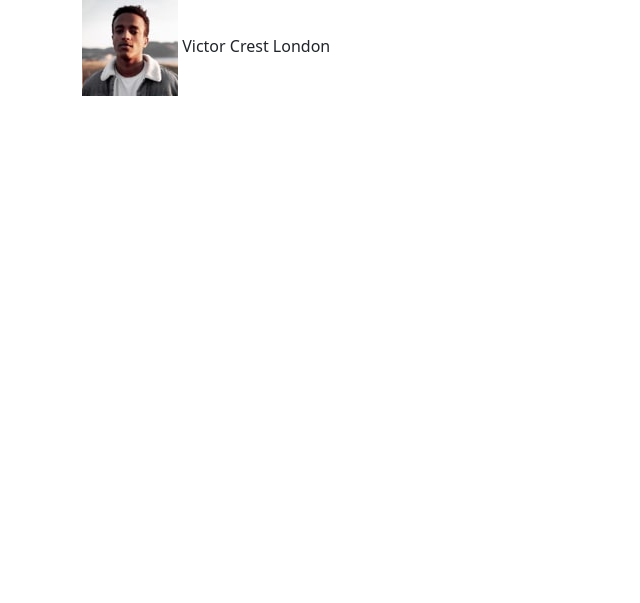
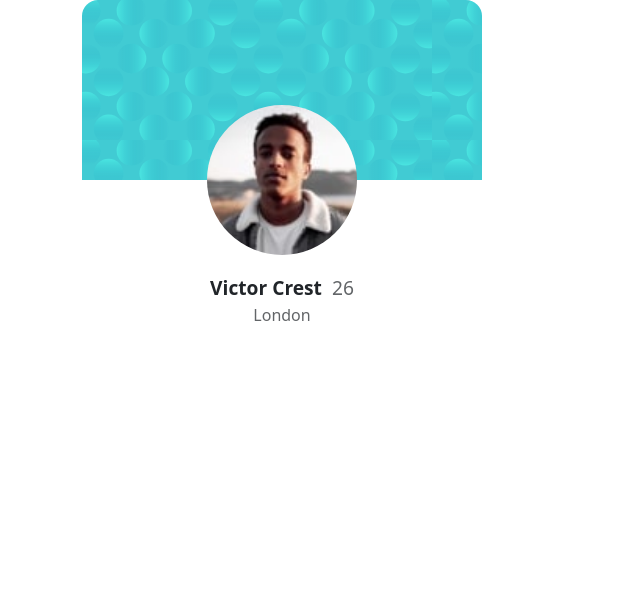
Before and after one commit to xfontr/202207-w2ch1-xifre-font, a website: page components/profile-component.html in a window 1280 px wide. Shown: the whole page, without its empty margins (0-640 px from the left). Drawn offline with nearby package versions, Linux system fonts and the light colour scheme; files that its build step writes are made by us from their sources.

Commit message:
Title, description and image

```diff
--- a/components/profile-component.html
+++ b/components/profile-component.html
@@ -34,10 +34,13 @@
                         alt="Photo of Victor. He is black"
                         class="profile-card__profile"
                     />
-                    <span>Victor Crest</span>
-                    <span>London</span>
+                    <span class="profile-card__title"
+                        >Victor Crest
+                        <span class="profile-card__age">26</span></span
+                    >
+                    <span class="profile-card__city">London</span>
+                    <div class="profile-card__social-info"></div>
                 </div>
-                <div class="profile-card__social-info"></div>
             </article>
         </main>
     </body>
--- a/sass/components/profile-component/_profile-component.scss
+++ b/sass/components/profile-component/_profile-component.scss
@@ -0,0 +1,43 @@
+.profile-card {
+    border-radius: 1em;
+    overflow: hidden;
+    width: 400px;
+    height: 600px;
+
+    display: flex;
+    flex-direction: column;
+
+    &__background {
+        background-image: url(../images/bg-pattern-card.svg);
+        height: 30%;
+    }
+    &__content {
+        display: flex;
+        align-items: center;
+        flex-direction: column;
+        background-color: white;
+        height: 70%;
+    }
+    &__profile {
+        margin-top: -75px;
+        border-radius: 50%;
+        width: 150px;
+        height: auto;
+    }
+    &__title {
+        margin-top: 1em;
+        font-size: 1.2em;
+        font-weight: bold;
+    }
+    &__age {
+        margin-left: 5px;
+        font-size: 1em;
+        font-weight: normal;
+        opacity: 0.7;
+    }
+    &__city {
+        opacity: 0.7;
+    }
+    &__social-info {
+    }
+}
```
Also changed, not shown: images/bg-pattern-card.svg (added).
